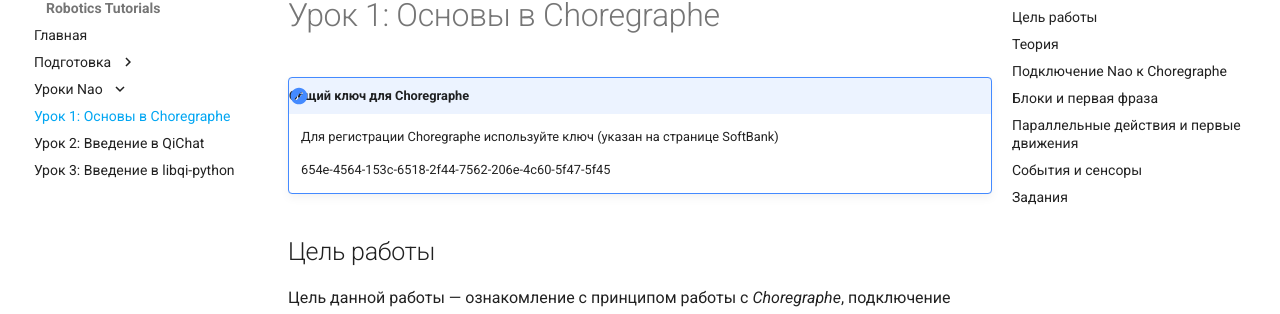
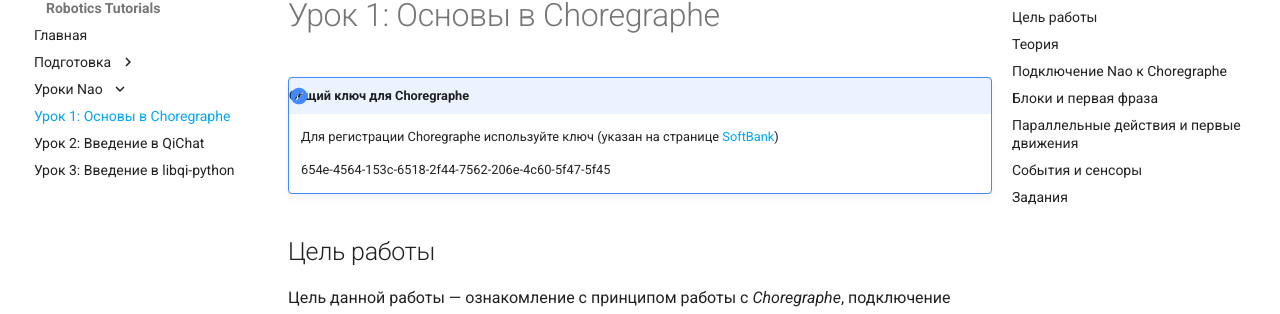
Before and after one commit to robotuts/robotuts.github.io, an MkDocs documentation site: the page built from docs/nao/lab1.md, in a window 1280 px wide and 900 px high. Shown: the part 103-417 px from the top of the window. Built offline with MkDocs 1.6.1 and Material for MkDocs 9.7.7, drawn with Linux system fonts in a browser that asks for light colours; comment, search, counter and statistics services are not loaded; old or Windows-style settings are respelled for this version of MkDocs; part of the change alters nothing that is shown.

```diff
--- a/docs/nao/lab1.md
+++ b/docs/nao/lab1.md
@@ -3,7 +3,7 @@ title: Урок 1: Основы в Choregraphe
 description: Изучение диалоговой системы QiChat для Nao
 ---
 !!! note "Общий ключ для Choregraphe"
-	Для регистрации Choregraphe используйте ключ (указан на странице SoftBank)
+	Для регистрации Choregraphe используйте ключ (указан на странице [SoftBank](https://developer.softbankrobotics.com/us-en/downloads/nao-v5-v4))
 
 	654e-4564-153c-6518-2f44-7562-206e-4c60-5f47-5f45
 
```
